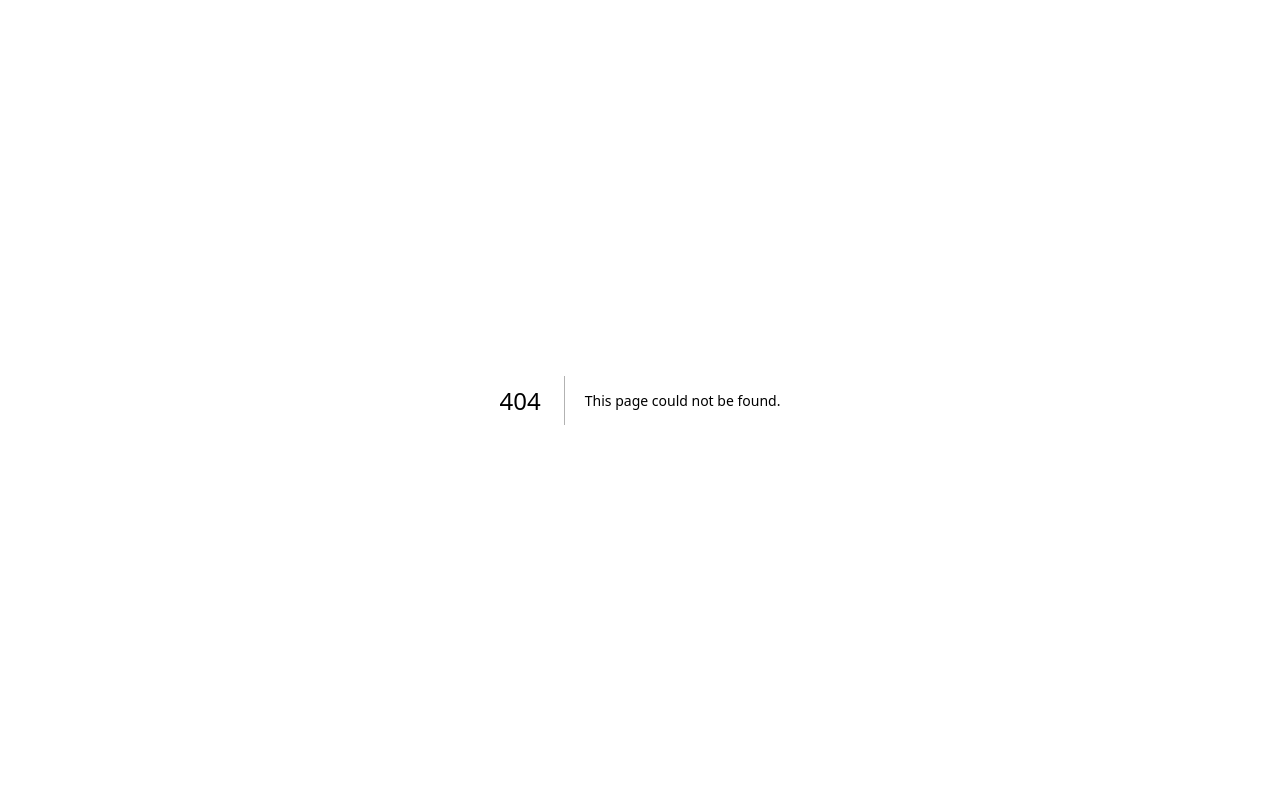
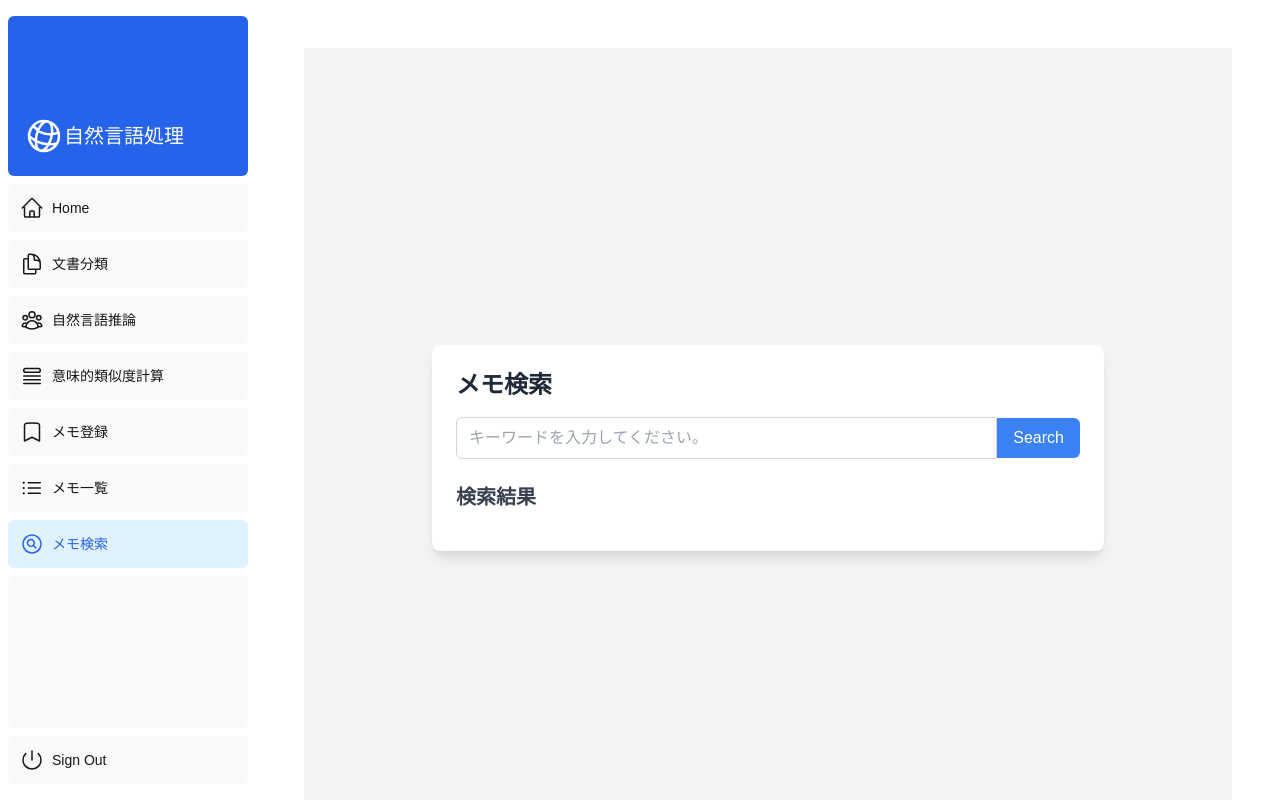
Before and after one commit to NK-shinonomesora/nk-ai-app-front, a Next.js app: page /top/search_memo in a window 1280 px wide. Before the commit this address had no page. Built offline with nearby package versions, Linux system fonts and the light colour scheme; a web font is replaced by a local one.

Commit message:
メモの登録と検索ロジックを実装

```diff
--- a/app/common/component/nav-links.tsx
+++ b/app/common/component/nav-links.tsx
@@ -7,6 +7,7 @@ import {
   QueueListIcon,
   BookmarkIcon,
   ListBulletIcon,
+  MagnifyingGlassCircleIcon,
 } from '@heroicons/react/24/outline';
 import Link from 'next/link';
 import { usePathname } from 'next/navigation';
@@ -21,6 +22,7 @@ const links = [
   { name: '意味的類似度計算', href: '/top/semantic_textual_similarity', icon: QueueListIcon },
   { name: 'メモ登録', href: '/top/regist_memo', icon: BookmarkIcon },
   { name: 'メモ一覧', href: '/top/list_memo', icon: ListBulletIcon },
+  { name: 'メモ検索', href: '/top/search_memo', icon: MagnifyingGlassCircleIcon },
 ];
 
 export default function NavLinks() {
--- /dev/null
+++ b/app/top/search_memo/page.tsx
@@ -0,0 +1,64 @@
+"use client"
+
+import { useState, useEffect } from "react";
+import axios from "axios";
+import Loading from "@/app/common/component/loading";
+
+const SearchMemo = () => {
+    const [memos, setMemos] = useState([]);
+    const [keyword, setKeyword] = useState<string>("");
+
+    const changeKeyword = (value: string) => {
+        setKeyword(value);
+    }
+
+    const searchMemo = async () => {
+        const response = await axios.get("http://127.0.0.1:8000/memo/search/", {
+            params: {
+                keyword: keyword
+            }
+        });
+        setMemos(response.data.memos);
+    }
+
+    return (
+        <div className="bg-gray-100 flex items-center justify-center min-h-screen">
+            <div className="w-full max-w-2xl bg-white shadow-lg rounded-lg p-6">
+                <div className="mb-6">
+                    <h1 className="text-2xl font-bold text-gray-800 mb-4">メモ検索</h1>
+                    <div className="flex items-center">
+                        <input
+                            type="text"
+                            placeholder="キーワードを入力してください。"
+                            className="w-full py-2 px-3 border border-gray-300 rounded-l-md focus:outline-none focus:ring-2 focus:ring-blue-500"
+                            onChange={(e) => changeKeyword(e.target.value)}
+                        />
+                        <button
+                            className="bg-blue-500 text-white py-2 px-4 rounded-r-md hover:bg-blue-600 transition duration-200"
+                            onClick={() => searchMemo()}
+                        >Search
+                        </button>
+                    </div>
+                </div>
+
+                <div>
+                    <h2 className="text-xl font-semibold text-gray-700 mb-4">検索結果</h2>
+                    <ul>
+                        {
+                            memos.map((memo, i) => (
+                                <li key={memo.id} className="bg-gray-50 border border-gray-200 rounded-lg p-4 mb-4 shadow-sm">
+                                    <div className="text-gray-600 text-sm">No: {i + 1}</div>
+                                    <h3 className="text-lg font-medium text-gray-800">{memo.title}</h3>
+                                    <p className="text-gray-700 mt-2">{memo.content}</p>
+                                </li>
+                            ))
+                        }
+                    </ul>
+                </div>
+
+            </div>
+        </div>
+    )
+}
+
+export default SearchMemo;
```
